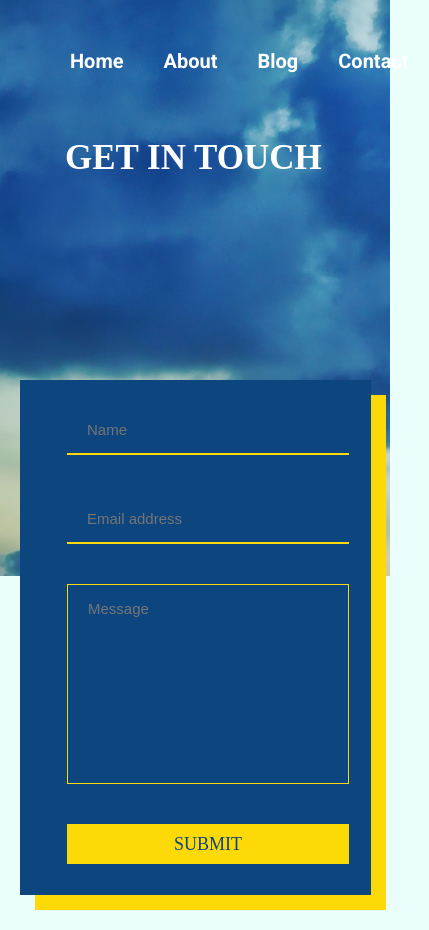
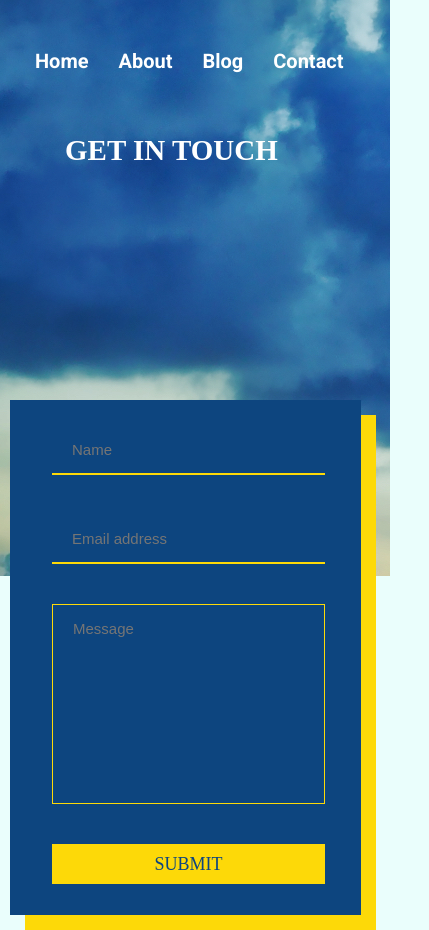
Before and after one commit to AndrewC-LawrenceL/project-1, a plain HTML site: page contact.html in a window 390 px wide. Shown: the top 930 px of the page, 429 px wide, since content can reach past the window. Drawn offline with Linux system fonts and the light colour scheme; a web font is replaced by a local one.

Commit message:
Completed breakpoints ofr contact page.

```diff
--- a/styles/scss/contactPartials/_contact.scss
+++ b/styles/scss/contactPartials/_contact.scss
@@ -311,17 +311,23 @@ label[for="commentBox"] {
             padding: 5px 0px 0px 20px;
         }
     }
+
+    .commentFormFlex {
+        form {
+            padding-right: 15px;
+        }
+    }
 }
 
 @media screen and (max-width: 481px) {
     header.contactWrapper {
         ul {
-        padding-left: 50px;
+        padding-left: 40px;
         }
 
         h1 {
         font-size: 3.5rem;
-            padding: 5px 0px 0px 00px;
+            padding: 5px 0px 0px 0px;
         }
     }
 
@@ -334,3 +340,46 @@ label[for="commentBox"] {
         width: 40%;
     }
 }
+
+@media screen and (max-width: 445px) {
+    header.contactWrapper {
+        ul {
+        padding-left: 20px;
+        }
+
+        nav {
+            li {
+               margin: 0 15px;
+            }
+        }
+
+        h1 {
+            font-size: 2.9rem;
+        }
+    }
+
+    .commentFormFlex {
+        margin-left: 10px;
+        margin-top: -210px;
+
+        form {
+            padding-left: 15px;
+        }
+    }
+
+    .socialContainerFlex {
+        width: 45%;
+    }
+}
+
+@media screen and (max-width: 380px) {
+    header.contactWrapper {
+        ul {
+        padding-left: 15px;
+        }
+    }
+
+    .socialContainerFlex {
+        width: 50%;
+    }
+}
```
Also changed, not shown: styles/styles.css.
